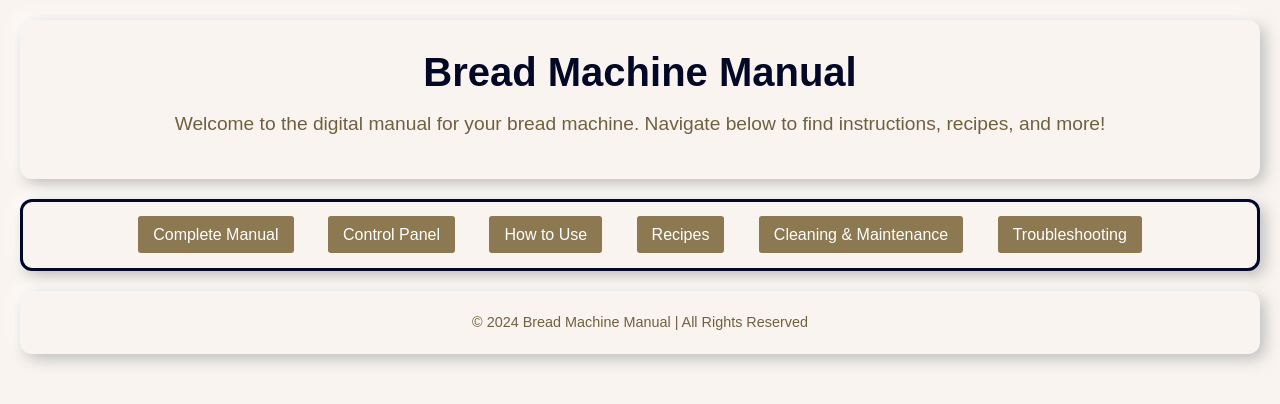
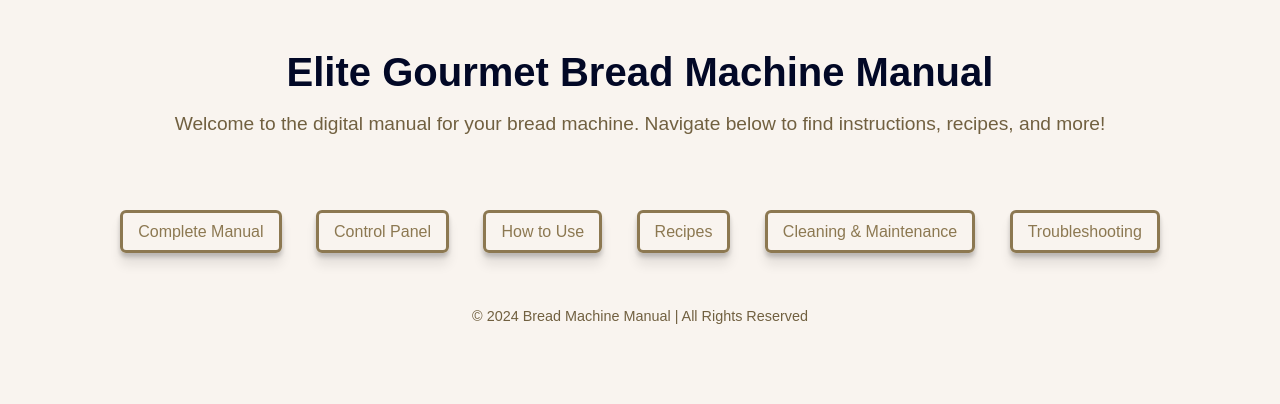
Before and after one commit to Recon1991/LG-breadmachine1-info, a plain HTML site: page index.html in a window 1280 px wide. Drawn offline with Linux system fonts and the light colour scheme.

Commit message:
adjusting animations for button

```diff
--- a/css/styles.css
+++ b/css/styles.css
@@ -1,46 +1,39 @@
 /* Reset and Base Styles */
+@import url("theme_variables.css");
+
 body {
     font-family: Arial, sans-serif;
     margin: 0;
     padding: 0;
     line-height: 1.6;
-    color: #716040;
-    background-color: #f9f4ef;
+    color: var(--paragraph-color);
+    background-color: var(--background-color);
 }
 
 header {
-    background: #f9f4ef;
-    color: #020826;
+    background: var(--background-color);
+    color: var(--headline-color);
     padding: 20px 10px;
     text-align: center;
-    box-shadow:
-      5px 5px 15px #bebebe,
-      -5px -5px 15px #ffffff;
-    border-radius: 12px;
     margin: 20px;
 }
 
 header h1 {
     margin: 0;
     font-size: 2.5em;
-    color: #020826;
+    color: var(--headline-color);
 }
 
 header p {
     font-size: 1.2em;
     margin-top: 5px;
-    color: #716040;
+    color: var(--paragraph-color);
 }
 
 nav {
-    background: #f9f4ef;
+    background: var(--background-color);
     padding: 20px;
     margin: 20px;
-    border-radius: 12px;
-    border: 3px #020826 solid;
-    box-shadow:
-      5px 5px 15px #bebebe,
-      -5px -5px 15px #ffffff;
     text-align: center;
 }
 
@@ -57,31 +50,30 @@ nav ul li {
 
 nav ul li a {
     text-decoration: none;
-    color: #fffffe;
+    color: var(--button-background);
     padding: 10px 15px;
-    border-radius: 3px;
-    background: #8c7851;
-    /*box-shadow:
-      inset 5px 5px 10px #715e40,
-      inset -5px -5px 10px #a69362;*/
-    transition: all 0.3s ease;
+    border: 3px solid var(--button-background);
+    border-radius: 6px;
+    box-shadow:
+      0px 4px 4px #00000030,
+      0px 12px 12px #00000015;
+    background: var(--background-color);
+    transition: background 0.3s ease, color 0.3s ease;
 }
 
 nav ul li a:hover {
-    box-shadow:
-      0px 5px 15px #252525;
-    background: #716040;
-    color: #fffffe;
+    background: var(--button-hover-background);
+    color: var(--button-text);
+    transform: translateY(-8px);
+    transition: var(--transition);
 }
 
 footer {
     text-align: center;
     padding: 20px 10px;
-    background: #f9f4ef;
-    color: #716040;
+    background: var(--background-color);
+    color: var(--paragraph-color);
     margin: 20px;
-    border-radius: 12px;
-    box-shadow: 5px 5px 15px #bebebe, -5px -5px 15px #ffffff;
 }
 
 footer p {
--- /dev/null
+++ b/css/themes_variables.css
@@ -0,0 +1,23 @@
+/* Theme Variables */
+@import url("https://fonts.googleapis.com/css2?family=Montserrat:wght@400;700&display=swap");
+:root {
+    --background-color: #f9f4ef;
+    --headline-color: #020826;
+    --paragraph-color: #716040;
+    --button-background: #8c7851;
+    --button-text: #fffffe;
+    --button-hover-background: #716040;
+
+    --ff: "Montserrat", sans-serif;
+
+    --h1: bold 1.125rem/1.4em var(--ff);
+    --h2: bold 1rem/1.4em var(--ff);
+    --p: 1rem/1.4em var(--ff);
+    --p2: .875rem/1.4em var(--ff);
+
+    --gray100: hsl(0,0%,100%);
+    --gray70: hsl(0,0%,70%);
+    --gray0: hsl(0,0%,0%);
+
+    --transition: 0.3s ease-in-out;
+}
--- a/index.html
+++ b/index.html
@@ -3,12 +3,13 @@
 <head>
     <meta charset="UTF-8">
     <meta name="viewport" content="width=device-width, initial-scale=1.0">
-    <title>Bread Machine Manual - Home</title>
+    <title>Elite Gourmet Bread Machine Manual - Home</title>
     <link rel="stylesheet" href="\css\styles.css">
+    <link rel="stylesheet" href="\css\themes_variables.css">
 </head>
 <body>
     <header>
-        <h1>Bread Machine Manual</h1>
+        <h1>Elite Gourmet Bread Machine Manual</h1>
         <p>Welcome to the digital manual for your bread machine. Navigate below to find instructions, recipes, and more!</p>
     </header>
     <nav>
```
Also changed, not shown: images/EBM-8103_IMcoverimage_2020_1024x1024.jpg (added).
